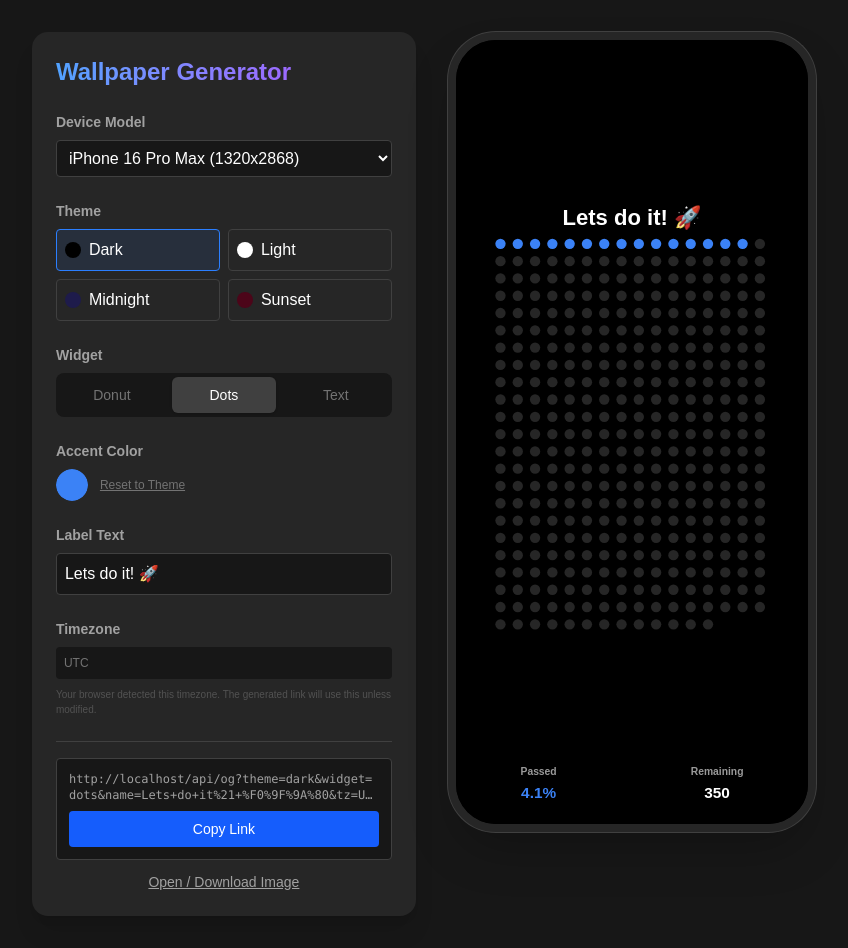
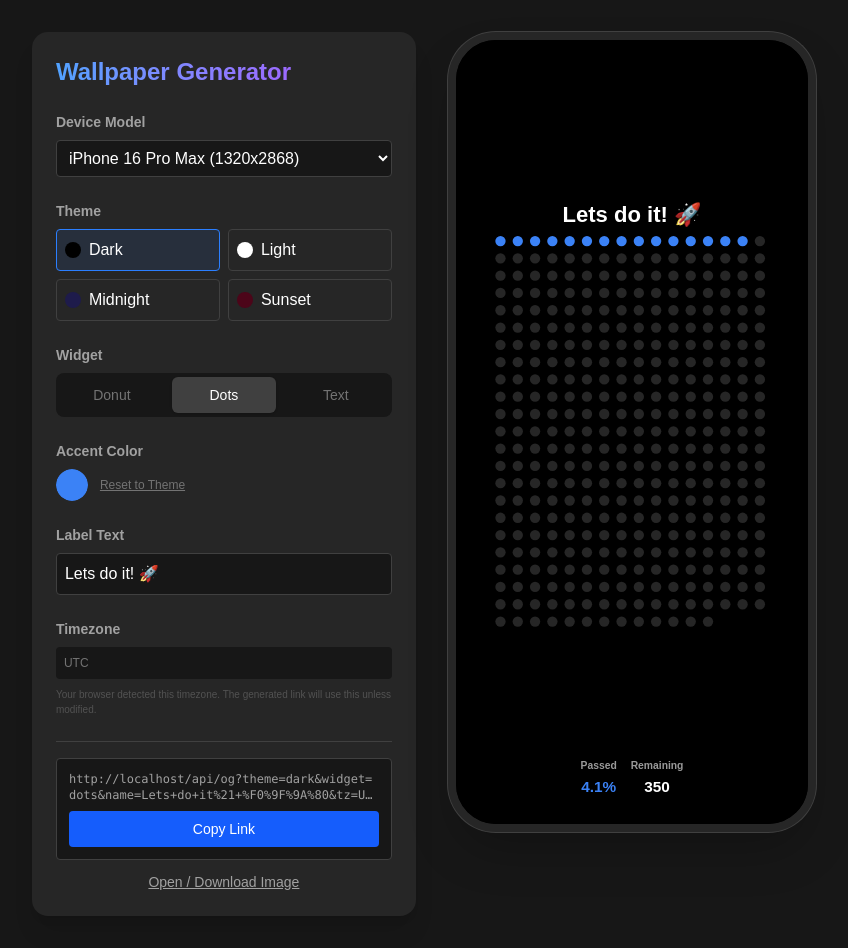
Before and after one commit to stdeepak22/wallpaper-generator, a Next.js app: page / in a window 1280 px wide. Both pictures are taken after a click on the button "Dots". Shown: the whole page, without its empty margins (216-1064 px from the left). Built offline with nearby package versions, Linux system fonts and the light colour scheme.

Commit message:
adjust the footer stats position

```diff
--- a/app/components/WallpaperLayout.tsx
+++ b/app/components/WallpaperLayout.tsx
@@ -69,11 +69,12 @@ export function WallpaperLayout({ config, model }: { config: WallpaperConfig, mo
             <div style={{ display: 'flex', flex: 1 }}>
             </div>
             {/* Footer / Stats */}
-            <div style={{ display: 'flex', justifyContent: 'space-around', width: '100%', fontSize: `${s.statSize}px`, fontWeight: 'bold', marginBottom: '20px' }}>
+            <div style={{ display: 'flex', justifyContent: 'center', width: '100%', fontSize: `${s.statSize}px`, fontWeight: 'bold', marginBottom: '40px' }}>
                 <div style={{ display: 'flex', flexDirection: 'column', alignItems: 'center' }}>
                     <span style={{ fontSize: `${s.subHeaderSize}px`, opacity: 0.6, marginBottom: '8px' }}>Passed</span>
                     <span style={{ color: activeColor }}>{progress.percentage}%</span>
                 </div>
+                <div style={{ width: '50px' }}></div>
                 <div style={{ display: 'flex', flexDirection: 'column', alignItems: 'center' }}>
                     <span style={{ fontSize: `${s.subHeaderSize}px`, opacity: 0.6, marginBottom: '8px' }}>Remaining</span>
                     <span>{progress.daysLeft}</span>
@@ -131,7 +132,7 @@ function DotsWidget({ progress, color, muted, width, dotSize, gap }: { progress:
             flexWrap: 'wrap',
             width: `${width}px`,
             gap: `${gap}px`,
-            justifyContent: 'start',
+            justifyContent: 'flex-start',
             alignContent: 'center'
         }}>
             {dots.map((isPassed, i) => (
```
